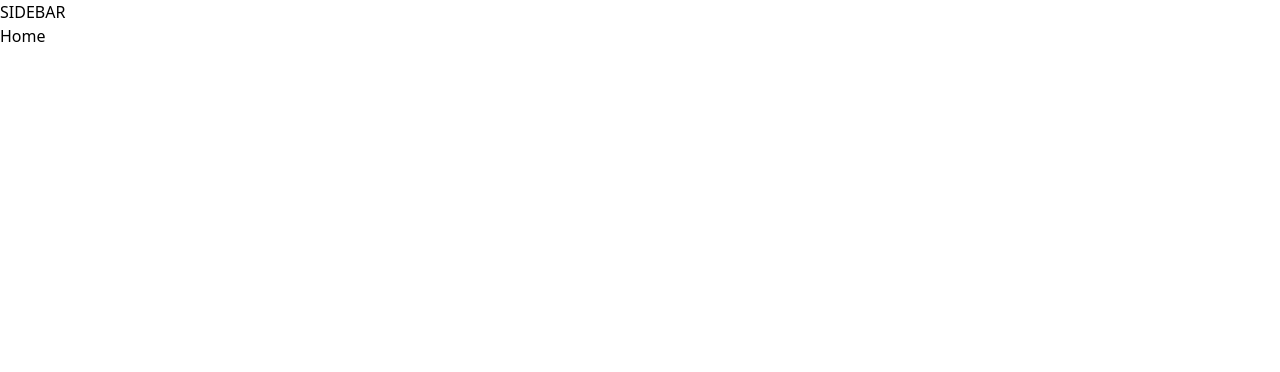
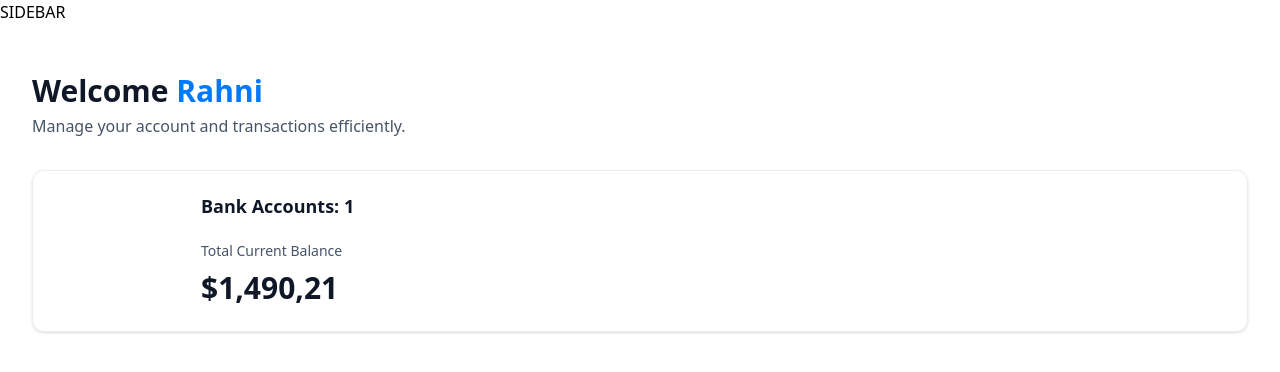
Before and after one commit to RahniDev/banking_nextjs, a Next.js app: page / in a window 1280 px wide. Shown: the top 372 px of the page. Built offline with nearby package versions, Linux system fonts and the light colour scheme.

Commit message:
Display bank balance

```diff
--- a/app/(root)/page.tsx
+++ b/app/(root)/page.tsx
@@ -1,8 +1,25 @@
+
+import HeaderBox from '@/components/HeaderBox'
+import TotalBalanceBox from '@/components/TotalBalanceBox'
 import React from 'react'
 
 const Home = () => {
+  const loggedIn = { firstName: 'Rahni'}
   return (
-    <div> Home</div>
+    <section className="home">
+    <div className="home-content">
+      <header className="home-header">
+       <HeaderBox type="greeting"
+       title="Welcome"
+       user={loggedIn.firstName || 'Guest'}
+       subtext="Manage your account and transactions efficiently."/>
+      <TotalBalanceBox
+      accounts={[]}
+      totalBanks={1}
+      totalCurrentBalance={1490.21}/>
+      </header>
+    </div>
+    </section>
   )
 }
 
--- /dev/null
+++ b/components/AnimatedCounter.tsx
@@ -0,0 +1,16 @@
+"use client";
+
+import CountUp from 'react-countup'
+
+const AnimatedCounter = ({amount}: {amount: number}) => {
+  return (
+    <div className='w-full'>
+        <CountUp end={amount}
+        decimal=","
+        prefix="$"
+        decimals={2} />
+    </div>
+  )
+}
+
+export default AnimatedCounter
--- /dev/null
+++ b/components/DoughnutChart.tsx
@@ -0,0 +1,9 @@
+import { Doughnut } from 'react-chartjs-2';
+
+const DoughnutChart = () => {
+  return (
+    <div>DoughnutChart</div>
+  )
+}
+
+export default DoughnutChart
--- /dev/null
+++ b/components/HeaderBox.tsx
@@ -0,0 +1,18 @@
+import React from 'react'
+
+const HeaderBox = ({type="title", title, subtext, user}: HeaderBoxProps) => {
+  return (
+    <div className='header-box'>
+      <h1 className='header-box-title'>
+        {title}
+        {type === 'greeting' && (
+          <span className='text-bankGradient'>
+            &nbsp;{user}</span>
+        )}
+      </h1>
+      <p className='header-box-subtext'>{subtext}</p>
+    </div>
+  )
+}
+
+export default HeaderBox
--- /dev/null
+++ b/components/TotalBalanceBox.tsx
@@ -0,0 +1,28 @@
+import AnimatedCounter from './AnimatedCounter'
+
+const TotalBalanceBox = ({
+    accounts = [], totalBanks, totalCurrentBalance
+}: TotlaBalanceBoxProps) => {
+  return (
+    <section className='total-balance'>
+        <div className="total-balance-chart">
+
+        </div>
+        <div className="flex flex-col gap-6">
+            <h2 className='header-2'>
+            Bank Accounts: {totalBanks}
+            </h2>
+            <div className="flex flex-col gap-2">
+                <p className="total-balance-label">
+                Total Current Balance
+                </p>
+                <p className="total-balance-amount flex-center gap-2">
+                    <AnimatedCounter amount={totalCurrentBalance} />
+                </p>
+            </div>
+        </div>
+    </section>
+  )
+}
+
+export default TotalBalanceBox
--- a/package.json
+++ b/package.json
@@ -10,11 +10,16 @@
   },
   "dependencies": {
     "@radix-ui/react-slot": "^1.1.0",
+    "chart.js": "^4.4.3",
     "class-variance-authority": "^0.7.0",
     "clsx": "^2.1.1",
     "lucide-react": "^0.427.0",
     "next": "14.2.5",
+    "qs": "^6.13.0",
+    "query-string": "^9.1.0",
     "react": "^18",
+    "react-chartjs-2": "^5.2.0",
+    "react-countup": "^6.5.3",
     "react-dom": "^18",
     "tailwind-merge": "^2.4.0",
     "tailwindcss-animate": "^1.0.7"
```
Also changed, not shown: 1 other file (tests, documents, lock files or other folders).
